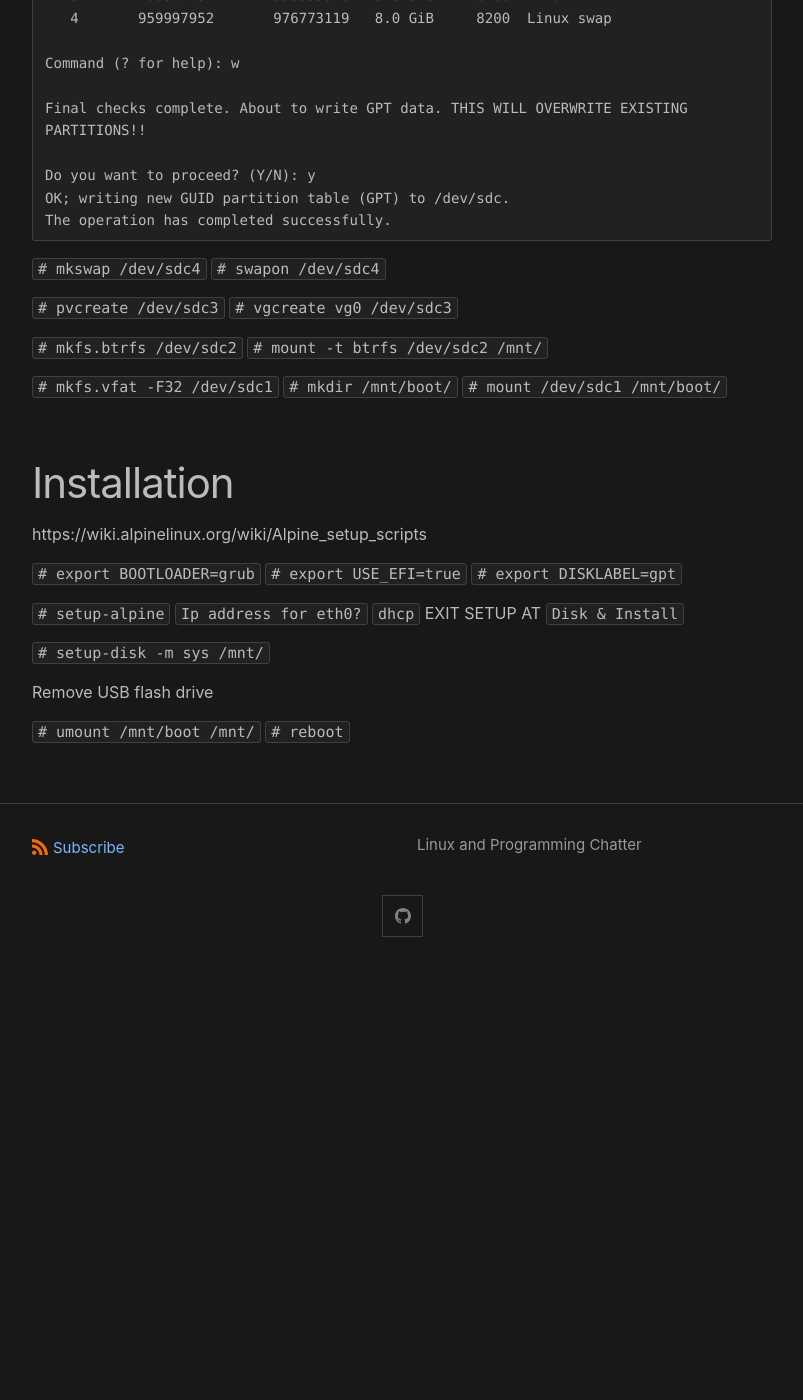
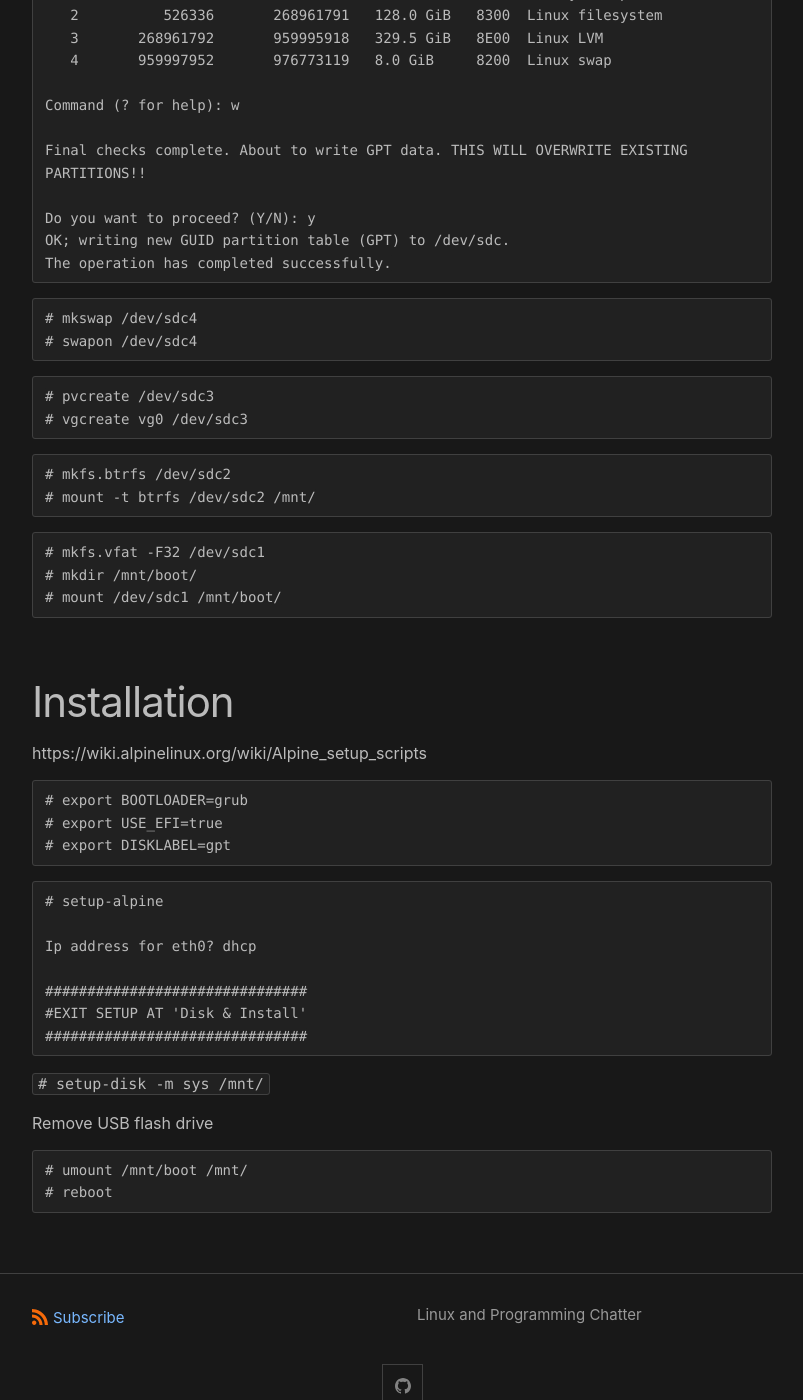
Before and after one commit to CurtisLeeBolin/leedev.org, a Jekyll site: the page built from _posts/2025-10-12-alpine-linux-uefi-install-notes.md, in a window 1280 px wide and 1400 px high, scrolled down 2247 px. Shown: the whole window, without its empty margins (238-1041 px from the left). Built offline with Jekyll 4.4.1, drawn with Linux system fonts in a browser that asks for light colours; before the commit the page ends 3219 px from its top, so only the background shows below that; some of the changed text lies outside the part shown.

````diff
--- a/_posts/2025-10-12-alpine-linux-uefi-install-notes.md
+++ b/_posts/2025-10-12-alpine-linux-uefi-install-notes.md
@@ -38,21 +38,23 @@ UEFI boot USB flash drive on server
 
 # Live Alpine Linux Session
 
-`# setup-apkcache`
-
-`# setup-apkrepos`
-
-`# apk update`
-
-`# apk add lsblk wipefs gptfdisk btrfs-progs lvm2 nano`
+```
+# setup-apkcache
+# setup-apkrepos
+# apk update
+# apk add lsblk wipefs gptfdisk btrfs-progs lvm2 nano
+```
 
 If you need to search for a package to install:
+
 `# apk search <package or binary name>`
 
 Partition your drive.
 
-`# wipefs --all /dev/<device name>`
-`# gdisk /dev/<device name>`
+```
+# wipefs --all /dev/<device name>
+# gdisk /dev/<device name>
+```
 
 ```
 Command (? for help): n
@@ -114,35 +116,52 @@ OK; writing new GUID partition table (GPT) to /dev/sdc.
 The operation has completed successfully.
 ```
 
-`# mkswap /dev/sdc4`
-`# swapon /dev/sdc4`
+```
+# mkswap /dev/sdc4
+# swapon /dev/sdc4
+```
 
-`# pvcreate /dev/sdc3`
-`# vgcreate vg0 /dev/sdc3`
+```
+# pvcreate /dev/sdc3
+# vgcreate vg0 /dev/sdc3
+```
 
-`# mkfs.btrfs /dev/sdc2`
-`# mount -t btrfs /dev/sdc2 /mnt/`
+```
+# mkfs.btrfs /dev/sdc2
+# mount -t btrfs /dev/sdc2 /mnt/
+```
 
-`# mkfs.vfat -F32 /dev/sdc1`
-`# mkdir /mnt/boot/`
-`# mount /dev/sdc1 /mnt/boot/`
-
+```
+# mkfs.vfat -F32 /dev/sdc1
+# mkdir /mnt/boot/
+# mount /dev/sdc1 /mnt/boot/
+```
 
 # Installation
 
 https://wiki.alpinelinux.org/wiki/Alpine_setup_scripts
 
-`# export BOOTLOADER=grub`
-`# export USE_EFI=true`
-`# export DISKLABEL=gpt`
+```
+# export BOOTLOADER=grub
+# export USE_EFI=true
+# export DISKLABEL=gpt
+```
 
-`# setup-alpine`
-`Ip address for eth0?` `dhcp`
-EXIT SETUP AT `Disk & Install`
+```
+# setup-alpine
+
+Ip address for eth0? dhcp
+
+###############################
+#EXIT SETUP AT 'Disk & Install'
+###############################
+```
 
 `# setup-disk -m sys /mnt/`
 
 Remove USB flash drive
 
-`# umount /mnt/boot /mnt/`
-`# reboot`
+```
+# umount /mnt/boot /mnt/
+# reboot
+```
````
